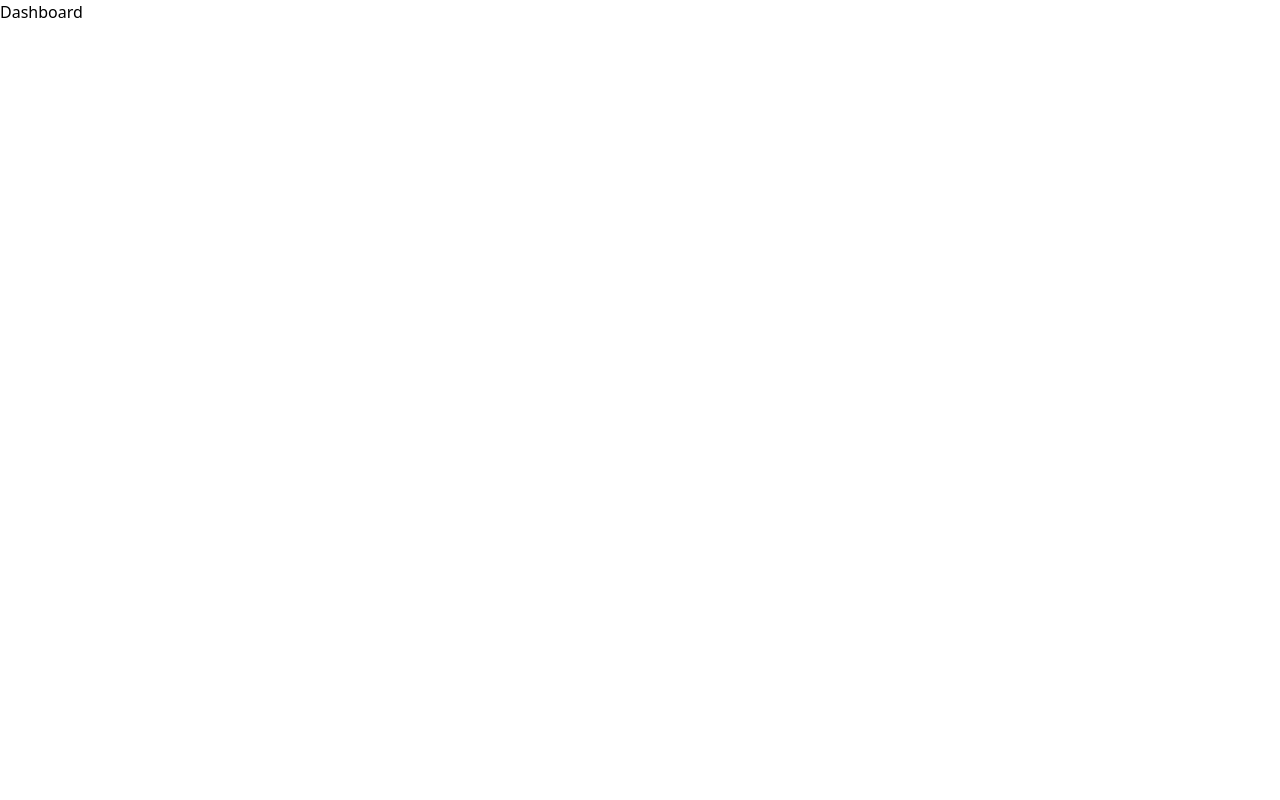
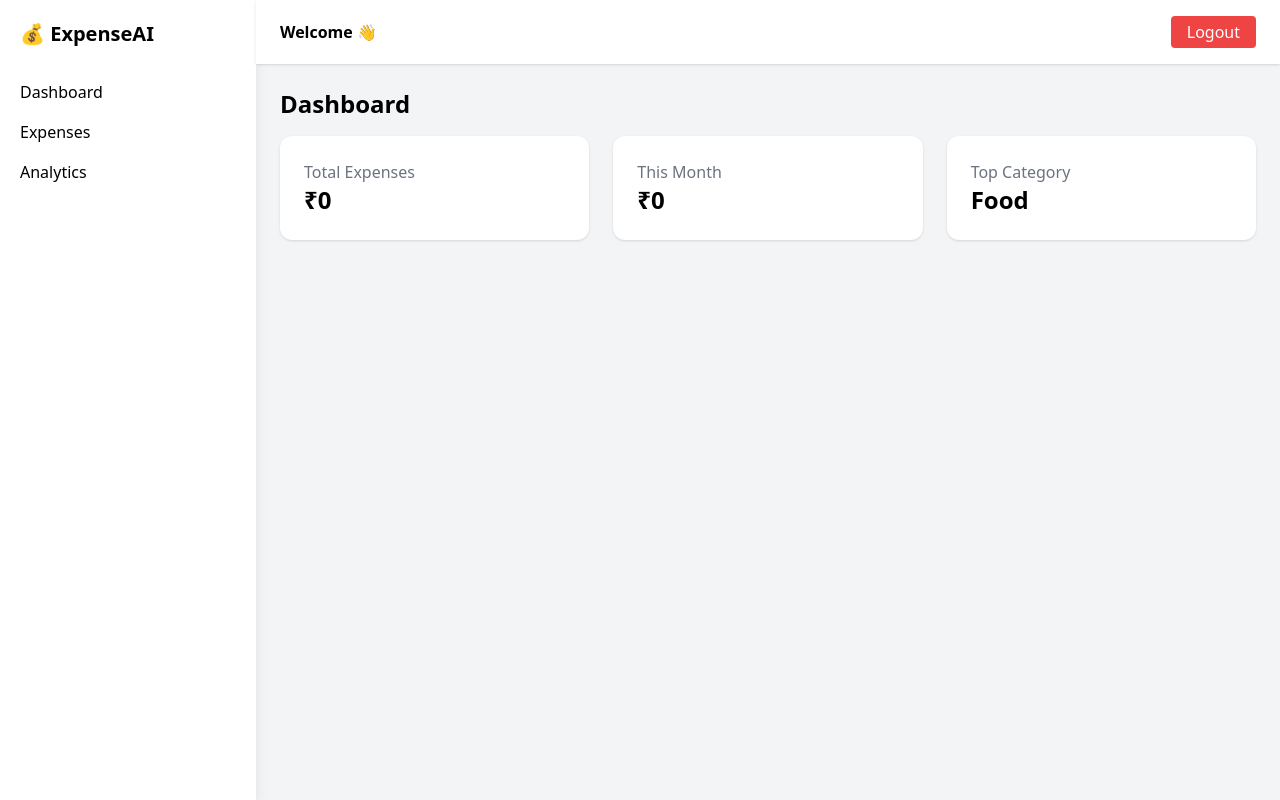
Before and after one commit to rathorepranay/AI-expense-tracker, a React app in the folder frontend/: page /dashboard in a window 1280 px wide. Built offline with nearby package versions, Linux system fonts and the light colour scheme; sample sign-in values are in the browser's storage; the HTML template or start-up script is replaced by a standard one.

Commit message:
dashboard commit

```diff
--- a/frontend/src/App.jsx
+++ b/frontend/src/App.jsx
@@ -2,10 +2,7 @@ import { BrowserRouter, Routes, Route } from "react-router-dom";
 import Login from "./pages/Login";
 import Register from "./pages/Register";
 import ProtectedRoute from "./components/Protectedroute";
-
-function Dashboard() {
-  return <h1>Dashboard</h1>;
-}
+import Dashboard from "./pages/dashboard";
 
 export default function App() {
   return (
--- a/frontend/src/components/Navbar.jsx
+++ b/frontend/src/components/Navbar.jsx
@@ -0,0 +1,17 @@
+export default function Navbar() {
+  return (
+    <div className="bg-white shadow px-6 py-4 flex justify-between items-center">
+      <h1 className="font-semibold">Welcome 👋</h1>
+
+      <button
+        onClick={() => {
+          localStorage.removeItem("token");
+          window.location.href = "/";
+        }}
+        className="bg-red-500 text-white px-4 py-1 rounded"
+      >
+        Logout
+      </button>
+    </div>
+  );
+}
--- a/frontend/src/components/Sidebar.jsx
+++ b/frontend/src/components/Sidebar.jsx
@@ -0,0 +1,13 @@
+export default function Sidebar() {
+  return (
+    <div className="w-64 bg-white shadow-lg p-5">
+      <h2 className="text-xl font-bold mb-8">💰 ExpenseAI</h2>
+
+      <ul className="space-y-4">
+        <li className="cursor-pointer hover:text-purple-600">Dashboard</li>
+        <li className="cursor-pointer hover:text-purple-600">Expenses</li>
+        <li className="cursor-pointer hover:text-purple-600">Analytics</li>
+      </ul>
+    </div>
+  );
+}
--- a/frontend/src/pages/Login.jsx
+++ b/frontend/src/pages/Login.jsx
@@ -8,8 +8,6 @@ export default function Login() {
   const navigate = useNavigate();
 
   const handleLogin = async () => {
-    console.log("Function started");
-
     try {
       const res = await fetch("http://localhost:4000/api/auth/login", {
         method: "POST",
@@ -19,21 +17,20 @@ export default function Login() {
         body: JSON.stringify({ username, password }),
       });
 
-      console.log("Response received", res);
+      const data = await res.json();
 
-      const data = await res.json();
-      console.log("Data:", data);
-
-      if (!res.ok) {
-        alert(data.message);
+      if (!data.token) {
+        alert(data.message || "Login failed");
         return;
       }
 
-      alert("Login successful");
+      // ✅ Store token
+      localStorage.setItem("token", data.token);
 
-      localStorage.setItem("token", data.token);
+      // ✅ Redirect to dashboard
+      navigate("/dashboard");
     } catch (error) {
-      console.error("ERROR:", error);
+      console.error(error);
       alert("Server error");
     }
   };
--- a/frontend/src/pages/dashboard.jsx
+++ b/frontend/src/pages/dashboard.jsx
@@ -0,0 +1,39 @@
+import Sidebar from "../components/Sidebar";
+import Navbar from "../components/Navbar";
+
+export default function Dashboard() {
+  return (
+    <div className="flex h-screen bg-gray-100">
+      {/* Sidebar */}
+      <Sidebar />
+
+      {/* Main Area */}
+      <div className="flex-1 flex flex-col">
+        {/* Navbar */}
+        <Navbar />
+
+        {/* Content */}
+        <div className="p-6">
+          <h1 className="text-2xl font-bold mb-4">Dashboard</h1>
+
+          <div className="grid grid-cols-3 gap-6">
+            <div className="bg-white p-6 rounded-xl shadow">
+              <h2 className="text-gray-500">Total Expenses</h2>
+              <p className="text-2xl font-bold">₹0</p>
+            </div>
+
+            <div className="bg-white p-6 rounded-xl shadow">
+              <h2 className="text-gray-500">This Month</h2>
+              <p className="text-2xl font-bold">₹0</p>
+            </div>
+
+            <div className="bg-white p-6 rounded-xl shadow">
+              <h2 className="text-gray-500">Top Category</h2>
+              <p className="text-2xl font-bold">Food</p>
+            </div>
+          </div>
+        </div>
+      </div>
+    </div>
+  );
+}
```
